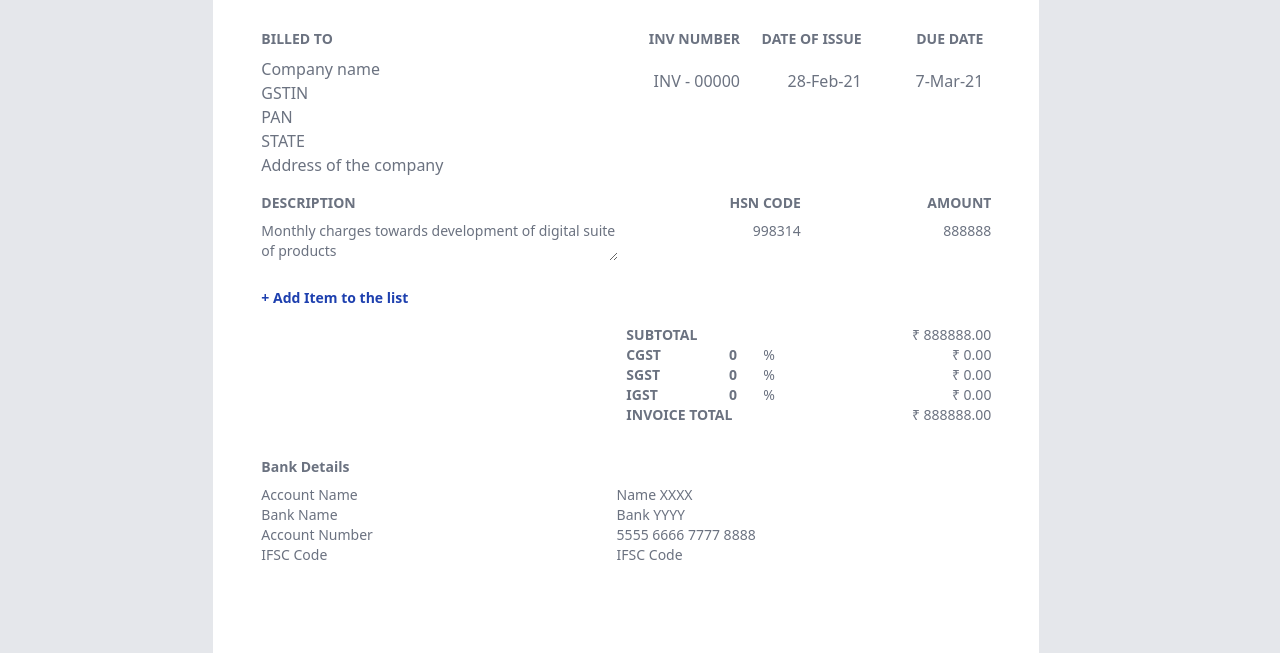
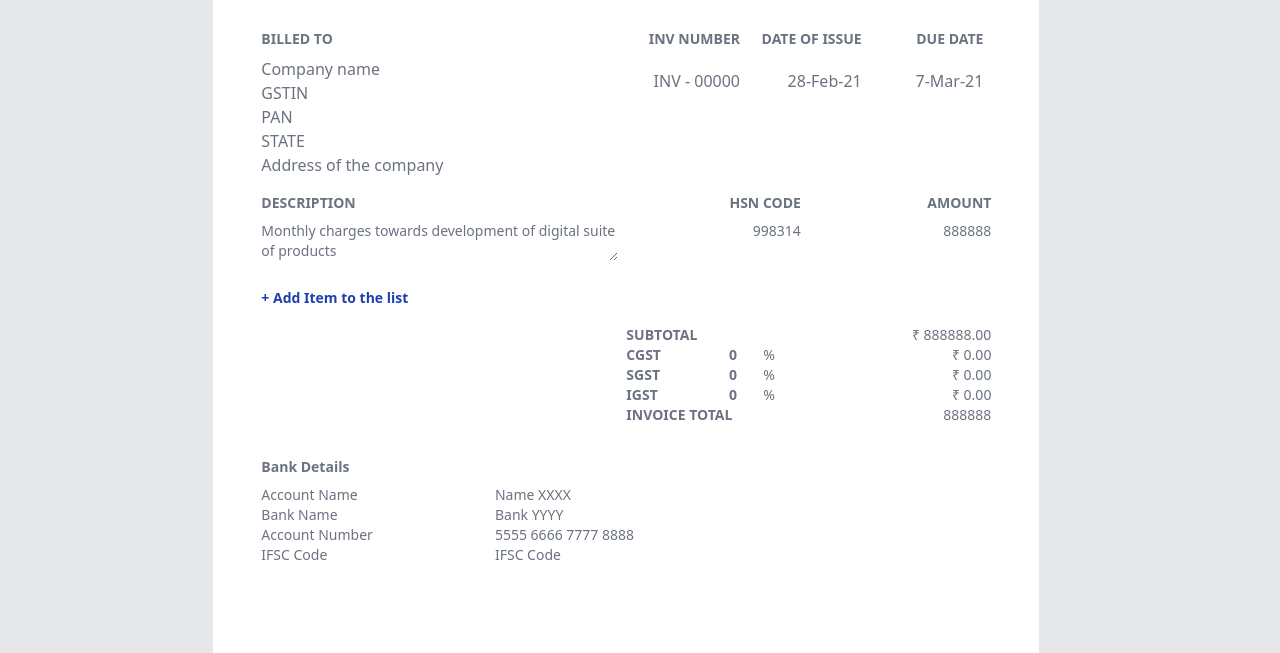
Before and after one commit to pentafox-technologies/invoice-generator, a Gatsby site: page / in a window 1280 px wide. Shown: the part 323-976 px from the top of the page. Built offline with nearby package versions, Linux system fonts and the light colour scheme; Gatsby itself is replaced by a stand-in of ours.

Commit message:
fixed/total calculation

```diff
--- a/src/components/BankDetails/BankDetails.js
+++ b/src/components/BankDetails/BankDetails.js
@@ -83,12 +83,12 @@ const BankDetails = (props) => {
                                 </>
                             ) : null
                         }
-                        <p className="">{props.currency} {parseFloat(grant_tot / 10).toFixed(2)} </p>
+                        <p>{parseFloat(cgst_tot)+parseFloat(props.total)+parseFloat(sgst_tot)+parseFloat(igst_tot)}</p>
                     </div>
                 </div>
                 <input type="text" className="focus:outline-none hover:bg-yellow-100 focus:bg-yellow-100 text-md font-semibold mb-2" value="Bank Details" onChange={(e) => handleChange(e)} />
                 <div className="grid grid-cols-12 text-sm mb-10">
-                    <div className="col-span-5 ">
+                    <div className="col-span-3 ">
                         <input type="text" value={value.l_acc_name} className="focus:outline-none hover:bg-yellow-100 focus:bg-yellow-100" onChange={(e) => handleChange(e)} />
                         <input type="text" value={value.l_bank_name} className="focus:outline-none hover:bg-yellow-100 focus:bg-yellow-100" onChange={(e) => handleChange(e)} />
                         <input type="text" value={value.l_acc_no} className="focus:outline-none hover:bg-yellow-100 focus:bg-yellow-100" onChange={(e) => handleChange(e)} />
```
Also changed, not shown: 1 other file.
